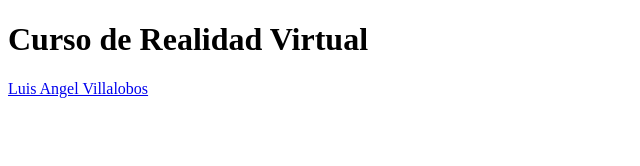
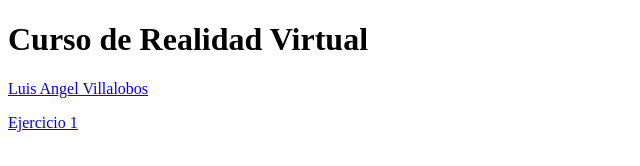
Before and after one commit to cavc94/cavc94.github.io, a plain HTML site: page rv/index.html in a window 1280 px wide. Shown: the full height of the page, 0-640 px from the left. Drawn offline with Linux system fonts and the light colour scheme.

Commit message:
Update index.html

```diff
--- a/rv/index.html
+++ b/rv/index.html
@@ -9,5 +9,6 @@
   <p>
   <a href="http://AngelVillalobos.github.io/rv">Luis Angel Villalobos</a>
   </p>
+  <p><a href="http://cavc94.github.io/rv/Ejercicio1.html">Ejercicio 1</a></p>
 </body>
 </html>
```
